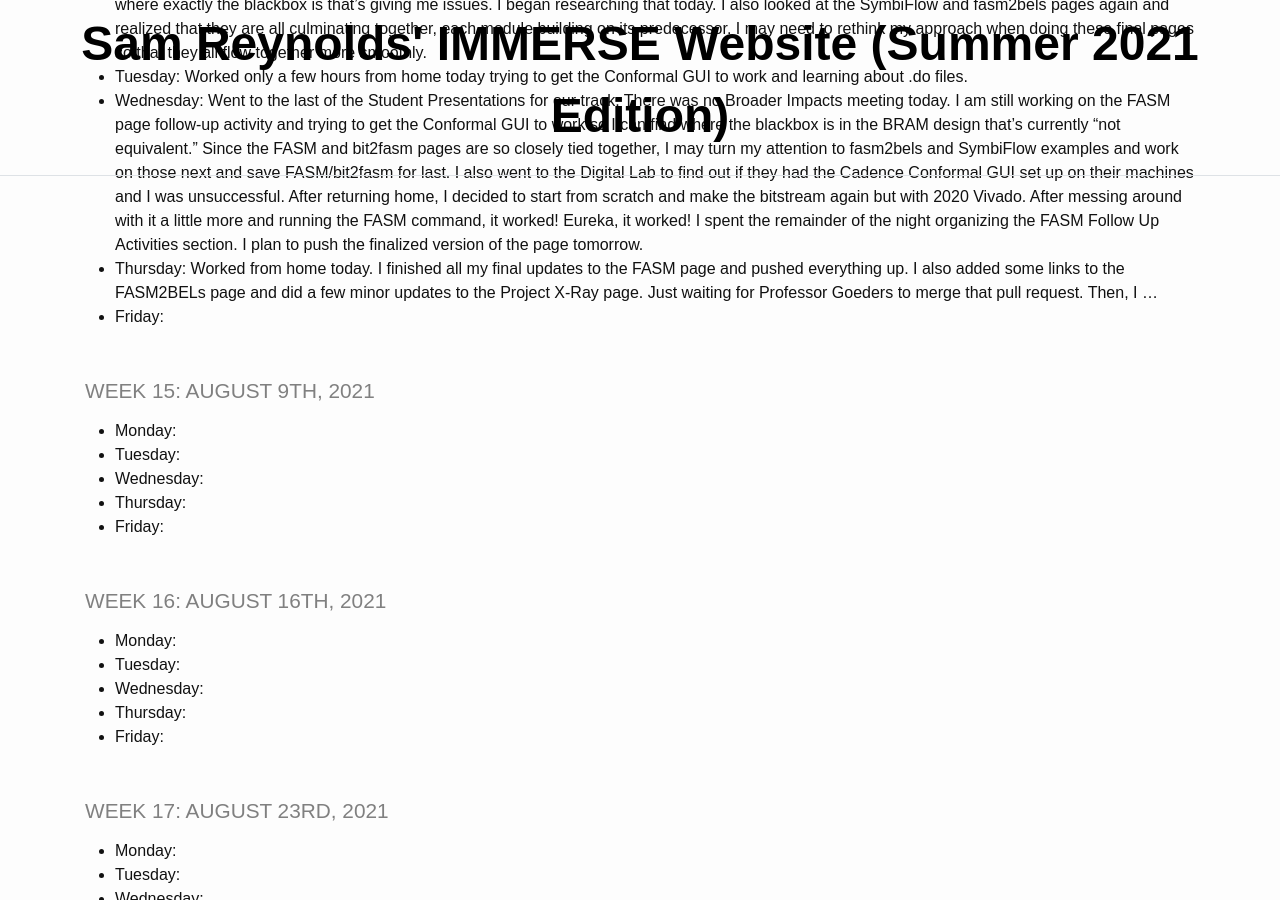
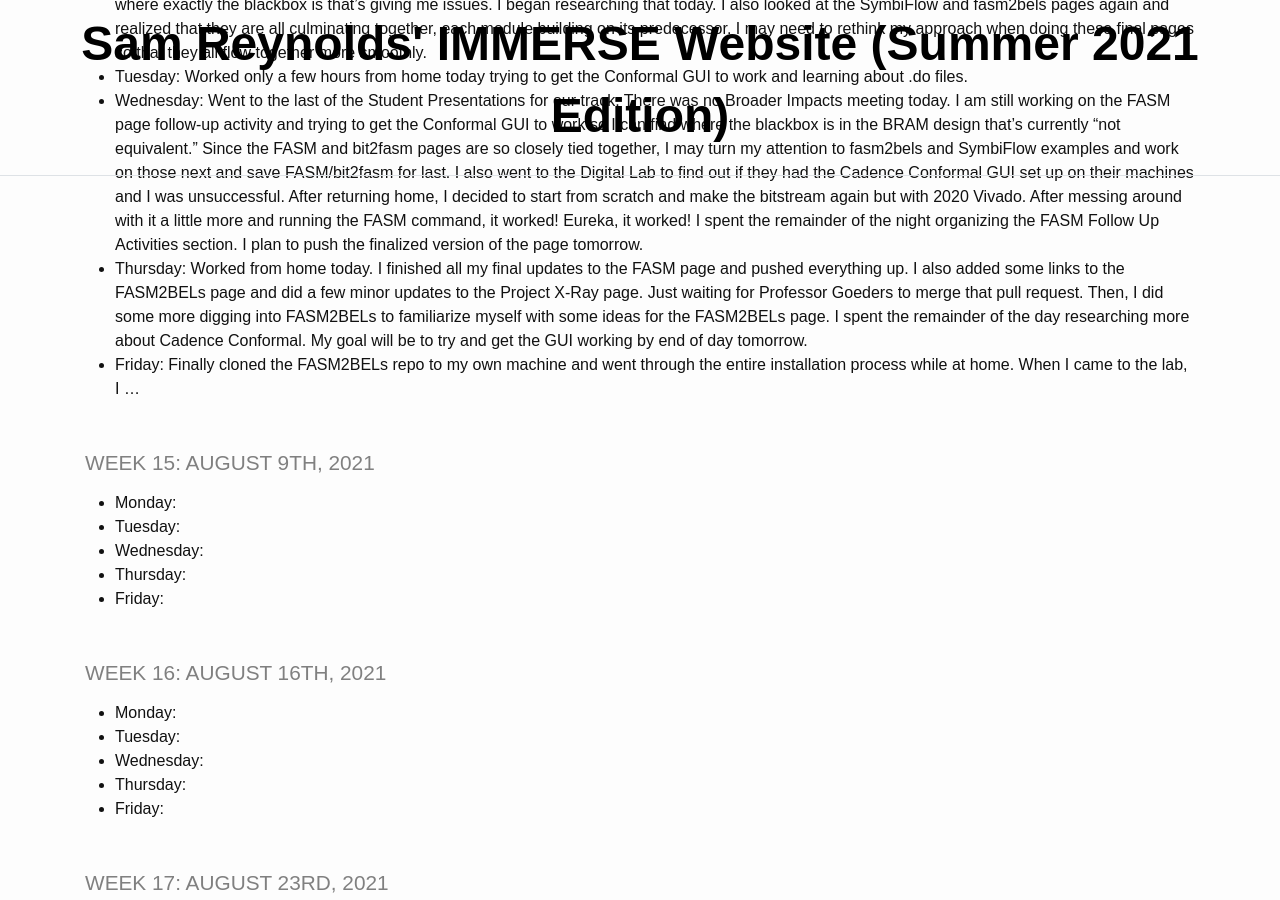
Before and after one commit to TheDHCreator/thedhcreator.github.io, a Jekyll site: the page built from _pages/log.md, in a window 1280 px wide and 900 px high, scrolled down 5572 px. Built offline with Jekyll 4.4.1, drawn with Linux system fonts in a browser that asks for light colours.

Commit message:
updates from Thursday/Friday: did more research on FASM2BELs and conformal, going to do very best to get GUI working today and will likely start working on bit2fasm as well

```diff
--- a/_pages/log.md
+++ b/_pages/log.md
@@ -127,8 +127,8 @@ title: IMMERSE Log
 * **Monday**: Jarom and I were planning on having a meeting with Professor Goeders through Zoom today to discuss current developments, but our assignments didn't move forward much so it was cancelled. Professor Goeders suggested that I run the Conformal GUI so I could better easily visualize where exactly the blackbox is that's giving me issues. I began researching that today. I also looked at the SymbiFlow and fasm2bels pages again and realized that they are all culminating together, each module building on its predecessor. I may need to rethink my approach when doing these final pages so that they all flow together more smoothly.
 * **Tuesday**: Worked only a few hours from home today trying to get the Conformal GUI to work and learning about .do files.
 * **Wednesday**: Went to the last of the Student Presentations for our track. There was no Broader Impacts meeting today. I am still working on the FASM page follow-up activity and trying to get the Conformal GUI to work so I can find where the blackbox is in the BRAM design that's currently "not equivalent." Since the FASM and bit2fasm pages are so closely tied together, I may turn my attention to fasm2bels and SymbiFlow examples and work on those next and save FASM/bit2fasm for last. I also went to the Digital Lab to find out if they had the Cadence Conformal GUI set up on their machines and I was unsuccessful. After returning home, I decided to start from scratch and make the bitstream again but with 2020 Vivado. After messing around with it a little more and running the FASM command, it worked! Eureka, it worked! I spent the remainder of the night organizing the FASM Follow Up Activities section. I plan to push the finalized version of the page tomorrow.
-* **Thursday**: Worked from home today. I finished all my final updates to the FASM page and pushed everything up. I also added some links to the FASM2BELs page and did a few minor updates to the Project X-Ray page. Just waiting for Professor Goeders to merge that pull request. Then, I ...
-* **Friday**:
+* **Thursday**: Worked from home today. I finished all my final updates to the FASM page and pushed everything up. I also added some links to the FASM2BELs page and did a few minor updates to the Project X-Ray page. Just waiting for Professor Goeders to merge that pull request. Then, I did some more digging into FASM2BELs to familiarize myself with some ideas for the FASM2BELs page. I spent the remainder of the day researching more about Cadence Conformal. My goal will be to try and get the GUI working by end of day tomorrow.
+* **Friday**: Finally cloned the FASM2BELs repo to my own machine and went through the entire installation process while at home. When I came to the lab, I ...
 
 ### Week 15: August 9th, 2021
 
```
